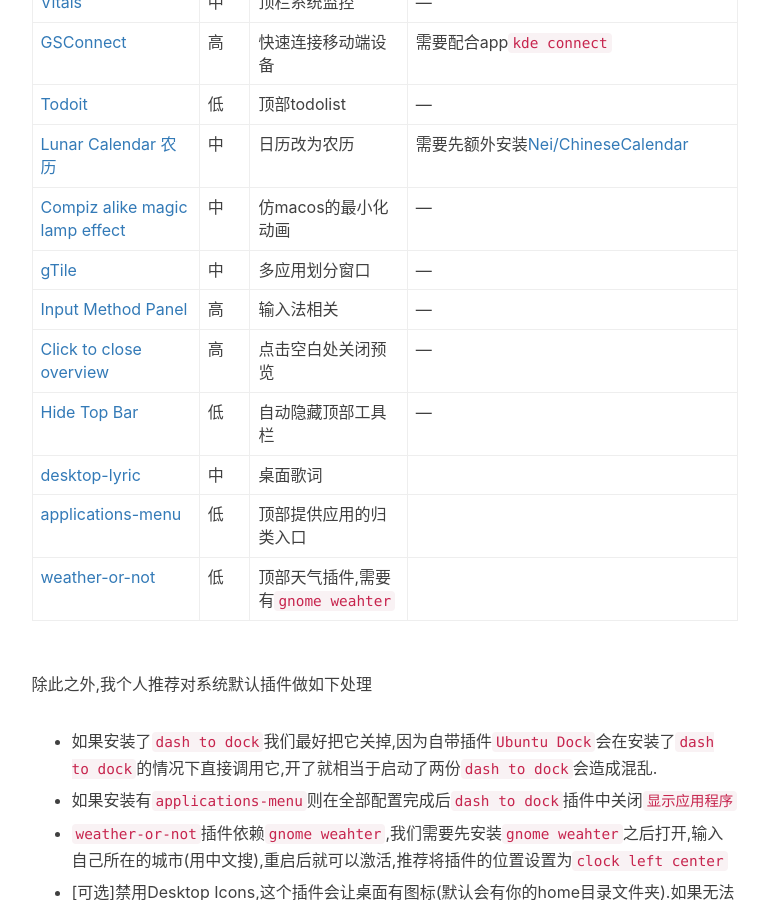
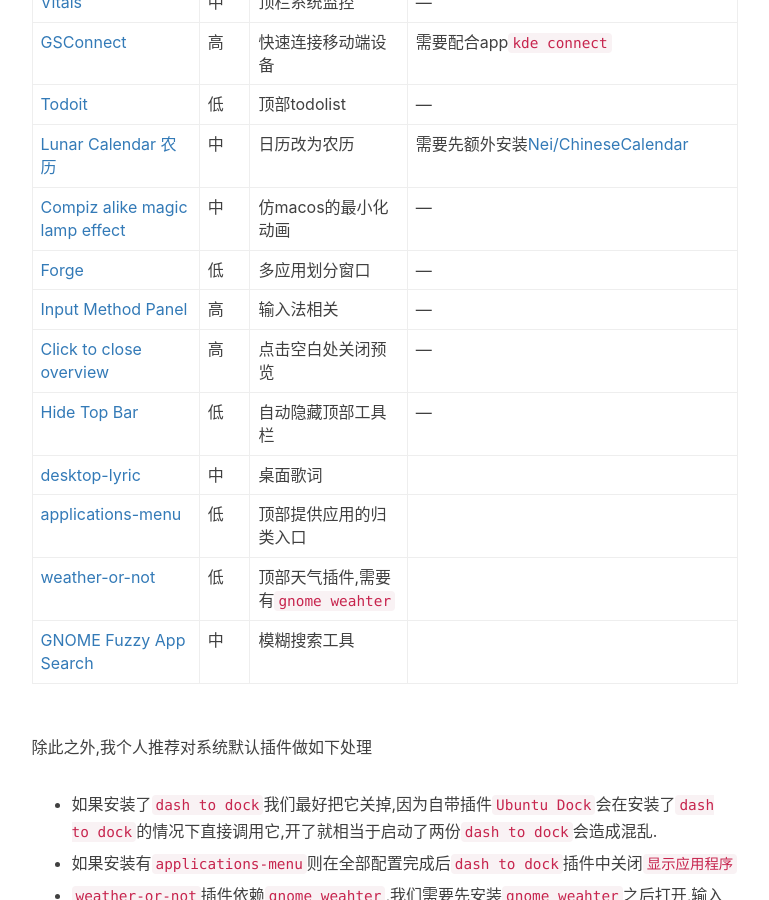
Before and after one commit to hsz1273327/hsz1273327.github.io, a Jekyll site: the page built from _posts/2024-12-04-属于macos用户的Ubuntu配置指南.md, in a window 1280 px wide and 900 px high, scrolled down 18739 px. Shown: the whole window, without its empty margins (136-905 px from the left). Built offline with Jekyll 4.4.1, drawn with Linux system fonts in a browser that asks for light colours; nearby versions of some CDN libraries; comment, search, counter and statistics services are not loaded.

Commit message:
Update 2024-12-04-属于macos用户的Ubuntu配置指南.md

```diff
--- a/_posts/2024-12-04-属于macos用户的Ubuntu配置指南.md
+++ b/_posts/2024-12-04-属于macos用户的Ubuntu配置指南.md
@@ -684,13 +684,15 @@
 | [Todoit](https://extensions.gnome.org/extension/7538/todo-list/)                                              | 低       | 顶部todolist                       | ---                                                                                                                                  |
 | [Lunar Calendar 农历](https://extensions.gnome.org/extension/675/lunar-calendar/)                             | 中       | 日历改为农历                       | 需要先额外安装[Nei/ChineseCalendar](https://gitlab.gnome.org/Nei/ChineseCalendar/-/archive/20240107/ChineseCalendar-20240107.tar.gz) |
 | [Compiz alike magic lamp effect](https://extensions.gnome.org/extension/3740/compiz-alike-magic-lamp-effect/) | 中       | 仿macos的最小化动画                | ---                                                                                                                                  |
-| [gTile](https://extensions.gnome.org/extension/28/gtile/)                                                     | 中       | 多应用划分窗口                     | ---                                                                                                                                  |
+| [Forge](https://extensions.gnome.org/extension/4481/forge/)                                                     | 低       | 多应用划分窗口                     | ---                                                                                                                                  |
 | [Input Method Panel](https://extensions.gnome.org/extension/261/kimpanel/)                                    | 高       | 输入法相关                         | ---                                                                                                                                  |
 | [Click to close overview](https://extensions.gnome.org/extension/3826/click-to-close-overview/)               | 高       | 点击空白处关闭预览                 | ---                                                                                                                                  |
 | [Hide Top Bar](https://extensions.gnome.org/extension/545/hide-top-bar/)                                      | 低       | 自动隐藏顶部工具栏                 | ---                                                                                                                                  |
 | [desktop-lyric](https://extensions.gnome.org/extension/4006/desktop-lyric/)                                   | 中       | 桌面歌词                           |
 | [applications-menu](https://extensions.gnome.org/extension/6/applications-menu/)                              | 低       | 顶部提供应用的归类入口             |
 | [weather-or-not](https://extensions.gnome.org/extension/5660/weather-or-not/)                                 | 低       | 顶部天气插件,需要有`gnome weahter` |
+[GNOME Fuzzy App Search](https://extensions.gnome.org/extension/3956/gnome-fuzzy-app-search/)|中|模糊搜索工具
+
 
 除此之外,我个人推荐对系统默认插件做如下处理
 
```
